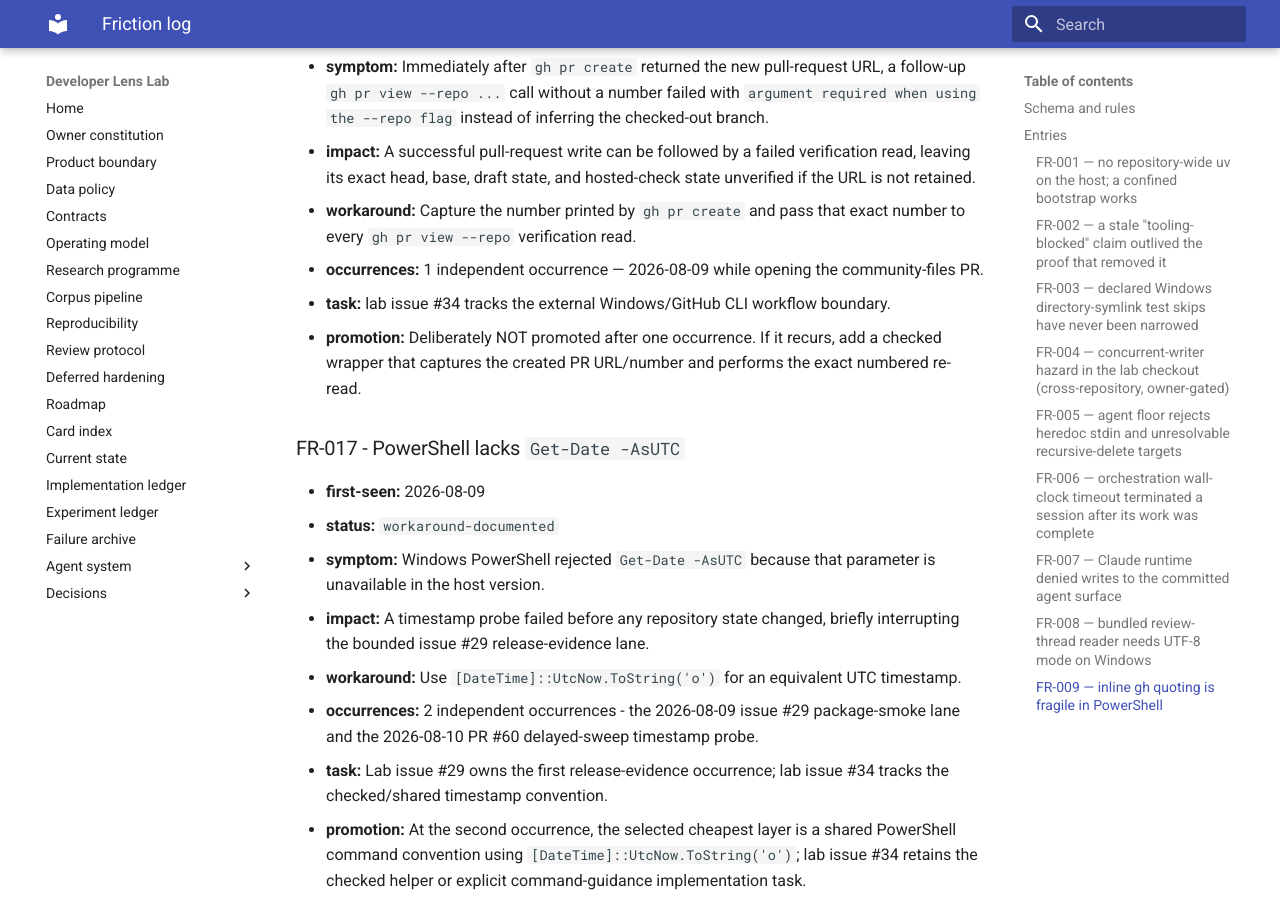
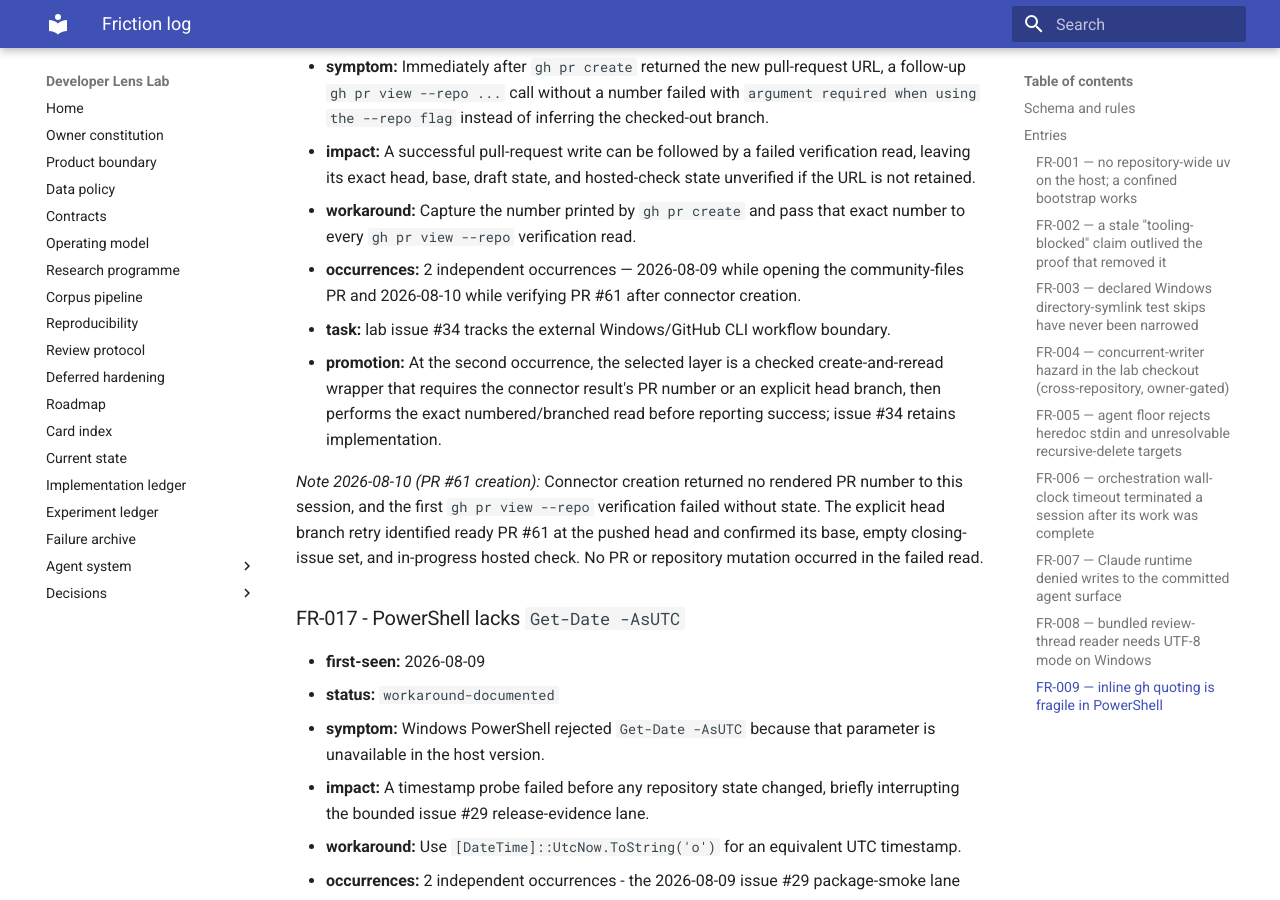
Before and after one commit to Chris0Jeky/developer-lens-lab, an MkDocs documentation site: the page built from docs/agent-system/FRICTION_LOG.md, in a window 1280 px wide and 900 px high, scrolled down 16115 px. Built offline with MkDocs 1.6.1 and Material for MkDocs 9.7.7, drawn with Linux system fonts in a browser that asks for light colours.

Commit message:
Record PR verification recurrence

```diff
--- a/docs/agent-system/FRICTION_LOG.md
+++ b/docs/agent-system/FRICTION_LOG.md
@@ -562,10 +562,17 @@ retains only the bounded action and its authority limits.
   its exact head, base, draft state, and hosted-check state unverified if the URL is not retained.
 - **workaround:** Capture the number printed by `gh pr create` and pass that exact number to every
   `gh pr view --repo` verification read.
-- **occurrences:** 1 independent occurrence — 2026-08-09 while opening the community-files PR.
+- **occurrences:** 2 independent occurrences — 2026-08-09 while opening the community-files PR and
+  2026-08-10 while verifying PR #61 after connector creation.
 - **task:** lab issue #34 tracks the external Windows/GitHub CLI workflow boundary.
-- **promotion:** Deliberately NOT promoted after one occurrence. If it recurs, add a checked wrapper
-  that captures the created PR URL/number and performs the exact numbered re-read.
+- **promotion:** At the second occurrence, the selected layer is a checked create-and-reread wrapper
+  that requires the connector result's PR number or an explicit head branch, then performs the exact
+  numbered/branched read before reporting success; issue #34 retains implementation.
+
+_Note 2026-08-10 (PR #61 creation):_ Connector creation returned no rendered PR number to this
+session, and the first `gh pr view --repo` verification failed without state. The explicit head
+branch retry identified ready PR #61 at the pushed head and confirmed its base, empty closing-issue
+set, and in-progress hosted check. No PR or repository mutation occurred in the failed read.
 
 ### FR-017 - PowerShell lacks `Get-Date -AsUTC`
 
```
